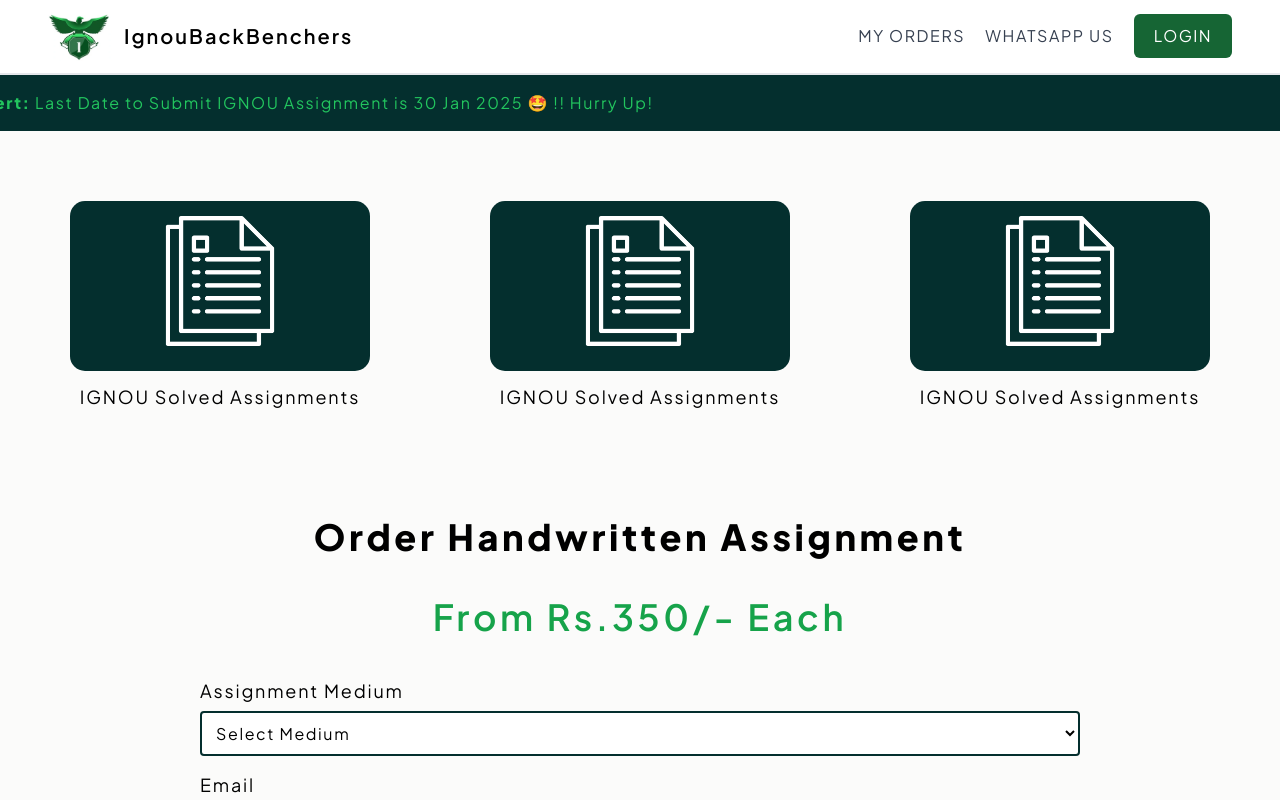
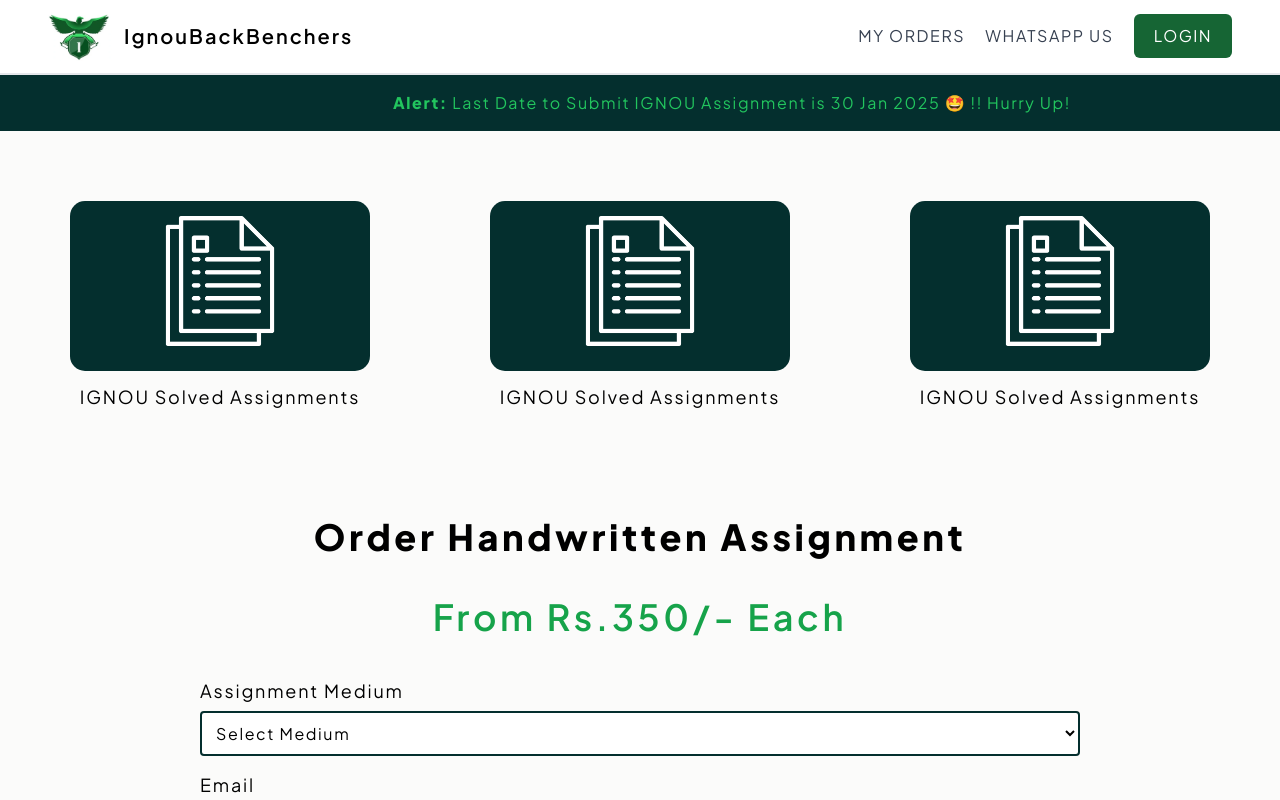
Before and after one commit to mesachinjakhar/ignoubackbenchers.com-nextjs, a Next.js app: page / in a window 1280 px wide. Shown: the top 800 px of the page. Built offline with nearby package versions, Linux system fonts and the light colour scheme.

Commit message:
fix: transition modified

```diff
--- a/tailwind.config.mjs
+++ b/tailwind.config.mjs
@@ -17,8 +17,8 @@
       },
       keyframes: {
         scrollText: {
-          "0%": { transform: "translateX(70%)" },
-          "100%": { transform: "translateX(-105%)" },
+          "0%": { transform: "translateX(190%)" },
+          "100%": { transform: "translateX(-110%)" },
         },
       },
       animation: {
```
